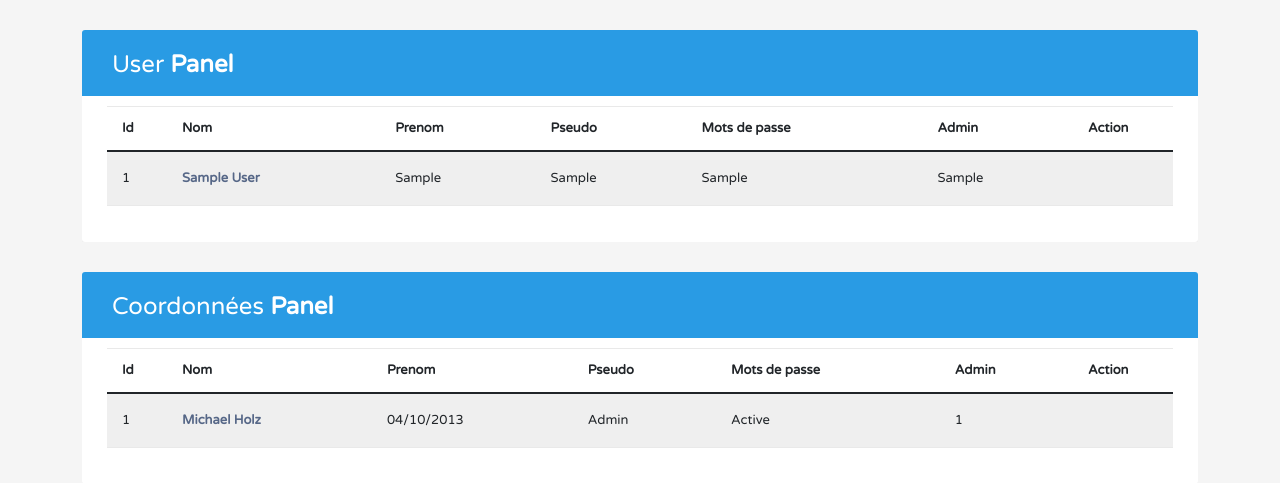
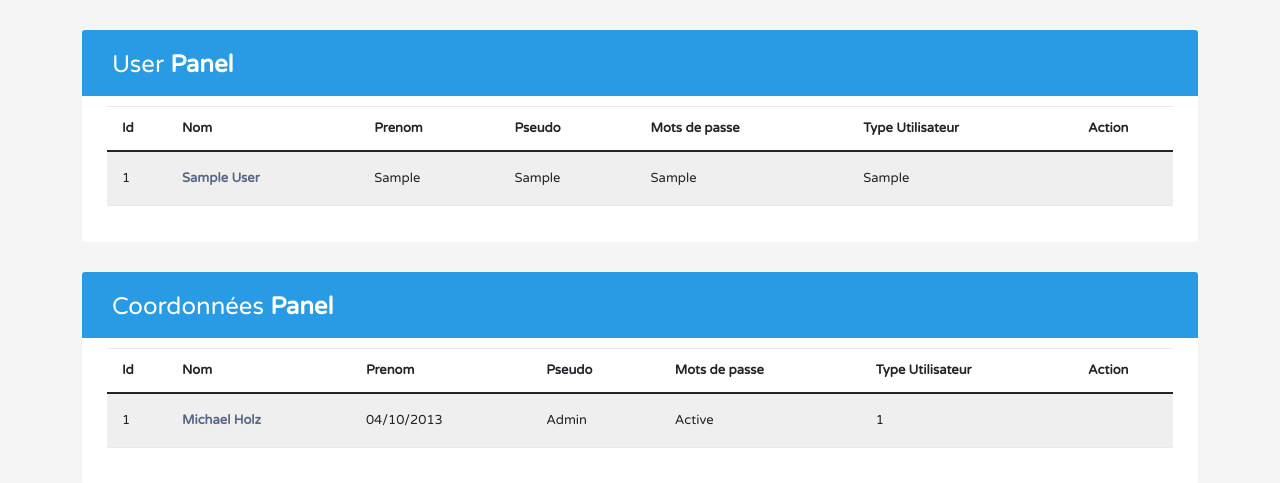
Before and after one commit to nicolas-dealmeida/Project-SN2-1, a PHP site: page /admin.php in a window 1280 px wide. Shown: the part 71-554 px from the top of the page. Run offline with PHP 8.4, Linux system fonts and the light colour scheme; the visitor is signed in with stand-in values (Sample User, id 1); tables that the repository leaves empty or names only in its code hold one stand-in row (values such as "Sample post").

Commit message:
Détails.

```diff
--- a/admin.php
+++ b/admin.php
@@ -285,7 +285,7 @@ if (isset($_GET['supr'])){
                                 <th>Prenom</th>
                                 <th>Pseudo</th>
                                 <th>Mots de passe</th>
-                                <th>Admin</th>
+                                <th>Type Utilisateur</th>
                                 <th>Action</th>
                             </tr>
                         </thead>
@@ -316,7 +316,7 @@ if (isset($_GET['supr'])){
                                 <th>Prenom</th>
                                 <th>Pseudo</th>
                                 <th>Mots de passe</th>
-                                <th>Admin</th>
+                                <th>Type Utilisateur</th>
                                 <th>Action</th>
                             </tr>
                         </thead>
```
